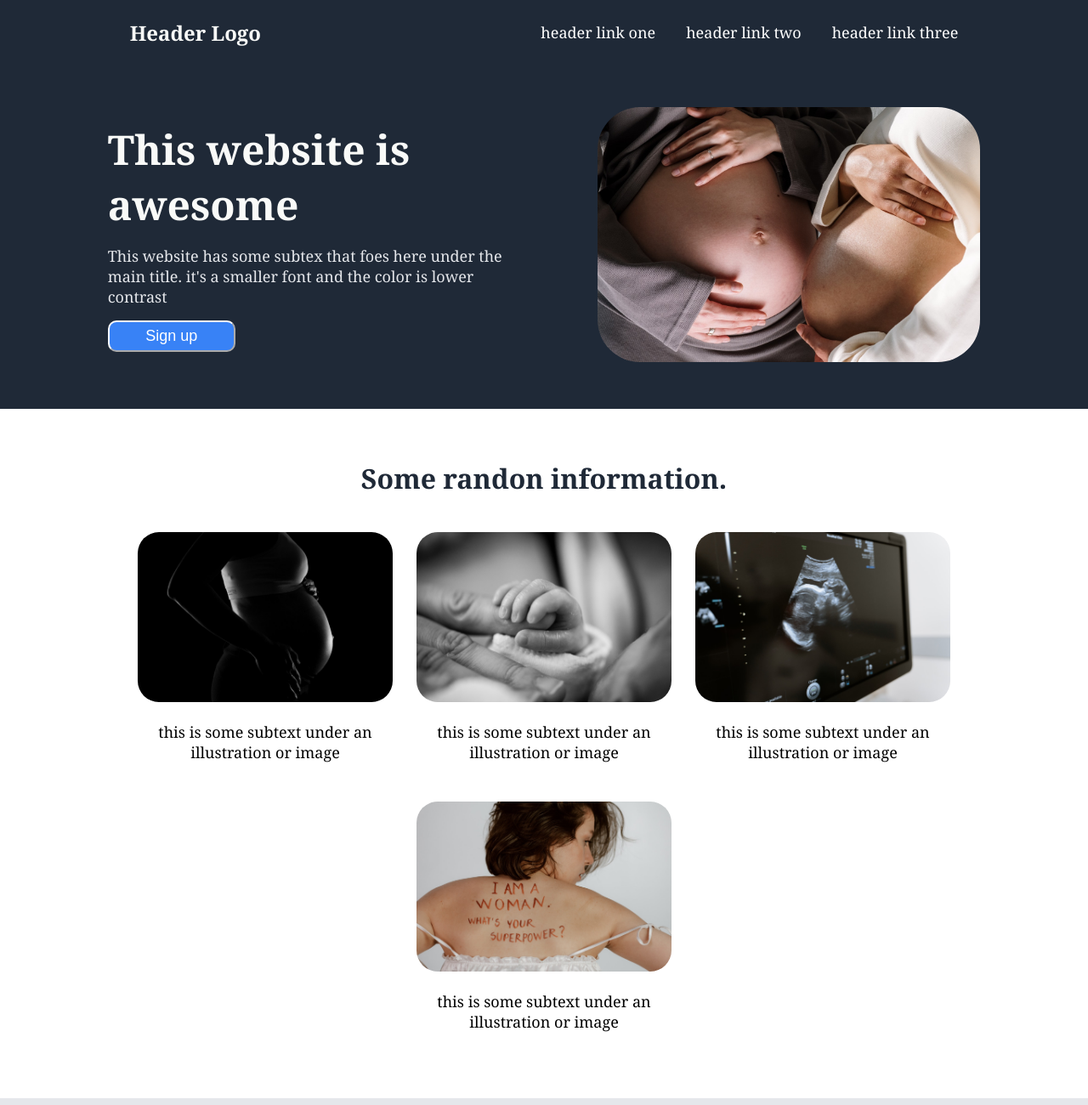
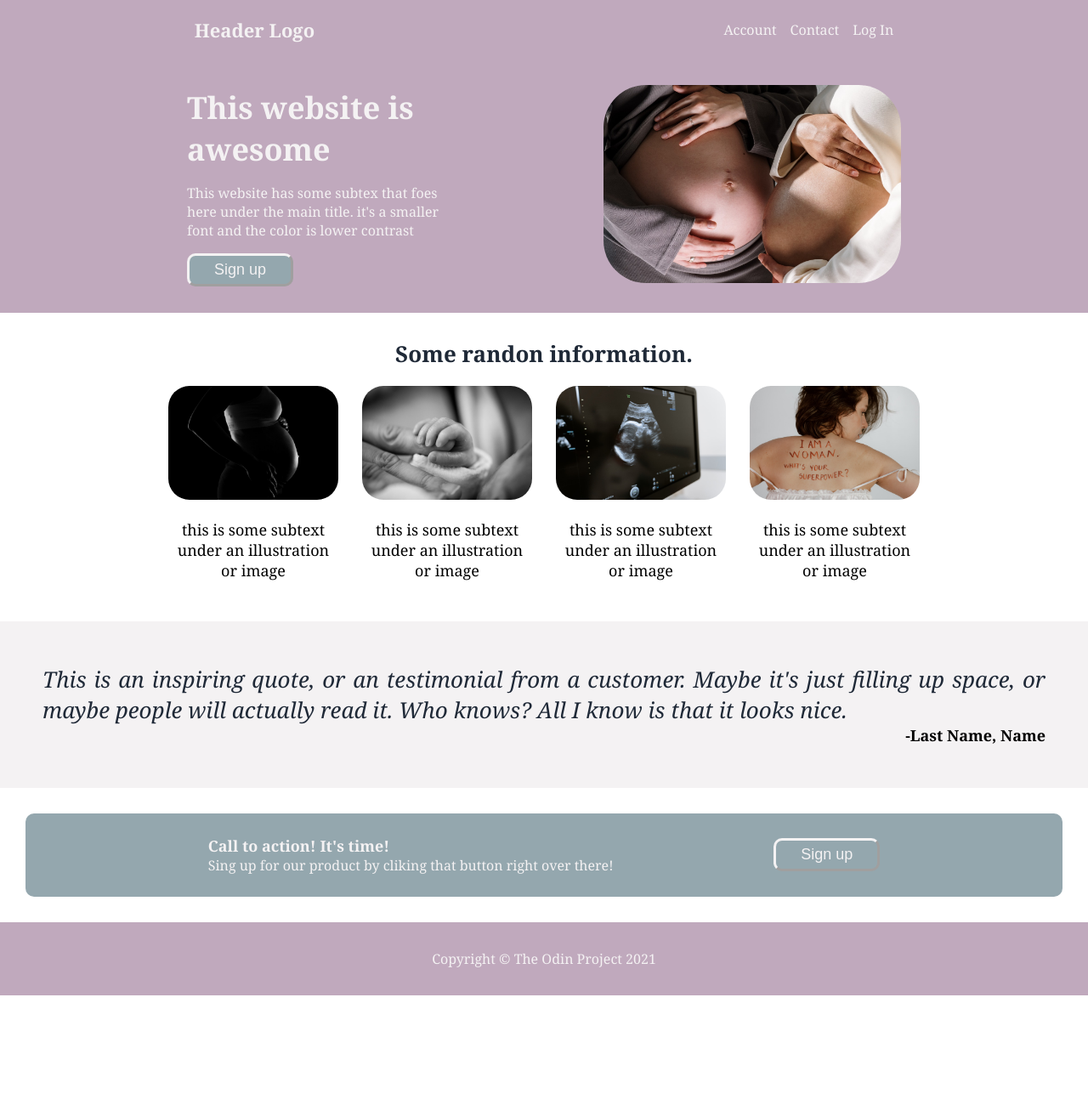
Before and after one commit to heitortessaro/odin-landing-page, a plain HTML site: page index.html in a window 1280 px wide. Shown: the top 1300 px of the page at 85% size. After the commit the page ends 1171 px from the top, so only its background shows below. Drawn offline with Linux system fonts and the light colour scheme.

Commit message:
Update sizing and color pallet.

```diff
--- a/index.html
+++ b/index.html
@@ -13,9 +13,9 @@
             Header Logo
         </div>
         <ul class="headerLinks">
-            <li><a href="google.com">header link one</a></li>
-            <li><a href="google.com">header link two</a></li>
-            <li><a href="google.com">header link three</a></li>
+            <li><a href="google.com">Account</a></li>
+            <li><a href="google.com">Contact</a></li>
+            <li><a href="google.com">Log In</a></li>
         </ul>
     </div>
 
--- a/style.css
+++ b/style.css
@@ -3,44 +3,45 @@
 body{
     font-family: "Georgia", Cantarell, 'Open Sans', 'Helvetica Neue', sans-serif;
     margin: 0;
+    flex: 1;
 }
 
 .logo{
-    font-size: 24px;
+    font-size: 22px;
     font-weight: 600;
-    color: #F9FAF8;
+    color: #F4F2F3;
 }
 
 .headerLinks, .text, .footer{
-    font-size: 18px;
-    color: #E5E7EB;
+    font-size: 16px;
+    color: #F4F2F3;
 }
 
 h1 {
-    font-size: 48px;
+    font-size: 36px;
     font-weight: 900;
-    color: #F9FAF8;
+    color: #F4F2F3;
     margin: 0;
     padding: 0;
 }
 
 h1, .text{
-    width: 500px;
+    width: 300px;
 }
 
 .mainImage {
-    max-width: 450px;
+    max-width: 350px;
     height: auto;
     border-radius: 50px;
     margin: 0;
 }
 
 .header, .container-1, .footer{
-    background-color: #1F2937;
+    background-color: #C0A9BD;
 }
 
 .container-3{
-    background-color: #E5E7EB;
+    background-color: #F4F2F3;
 }
 
 ul {
@@ -49,17 +50,30 @@ ul {
 
 a {
     text-decoration: none;
-    color: white;
+    color: #F4F2F3;
 }
 
 button {
     border-radius: 10px;
-    background-color: #3882F6;
-    color: white;
-    border-color: white;
+    background-color: #94A7AE;
+    color: #F4F2F3;
+    border-color: #F4F2F3;
+    border-width: 3px;
     font-size: 18px;
     padding: 6px;
-    width: 150px;
+    width: 125px;
+}
+
+.title{
+    font-size: 26px;
+    color: #1F2937;
+    font-weight: 600;
+
+}
+
+.subimage {
+    border-radius: 25px;;
+    height: auto;
 }
 
 p{
@@ -67,38 +81,32 @@ p{
     text-align: center;
 }
 
-.title{
-    font-size: 32px;
-    color: #1F2937;
-    font-weight: 600;
-
-}
-
 .quote {
-    font-size: 36px;
+    font-size: 26px;
     color: #1F2937;
     font-style: italic;
-    font-weight: 50;
+    font-weight: lighter;
+    text-align: justify;
 }
 
 .author {
-    font-size: 20px;
-    font-weight: 900;
+    font-size: 18px;
+    font-weight: 600;
     text-align: right;
 }
 
-.subimage {
-    border-radius: 25px;;
-    max-width: 300px;
-    height: auto;
+.subimage, p{
+    max-width: 200px;
 }
 
+
+
 .call-1,.call-2{
-    color: white;
+    color: #F4F2F3;
 }
 
 .call-1{
-    font-size: 22px;
+    font-size: 18px;
     font-weight: 600;
 }
 
@@ -106,6 +114,7 @@ p{
 body {
     display: flex;
     flex-direction: column;
+    flex: 1 1 0%;
 }
 
 .header{
@@ -117,11 +126,11 @@ body {
 
 ul {
     display: flex;
-    gap: 36px;
+    gap: 16px;
 }
 
 .container-1{
-    padding: 50px;
+    padding: 30px;
     display: flex;
     justify-content:space-evenly;
     align-items: center;
@@ -136,18 +145,13 @@ ul {
 }
 
 .container-2{
-    gap: 42px;
-    margin-top: 60px;
-    margin-bottom: 60px;
+    gap: 20px;
+    margin-top: 30px;
+    margin-bottom: 30px;
     display: flex;
     flex-direction: column;
     justify-content: center;
     align-items: center;
-}
-
-.container-3{
-
-    padding: 100px;
 }
 
 .information{
@@ -158,21 +162,24 @@ ul {
     align-items: center;
 }
 
+.container-3{
+    padding: 50px;
+}
+
 .imageText{
-    max-width: 300px
+    max-width: 200px
 }
 
 .container-4{
     display: flex;
     justify-content:space-evenly;
     align-items: center;
-    padding: 36px;
-    background-color: #3882F6;
+    padding: 26px;
+    background-color: #94A7AE;
     border-radius: 10px;
-    margin-top: 75px;
-    margin-bottom: 75px;
-    margin-left: 200px;
-    margin-right: 200px;
+    margin: 30px;
+    margin-bottom: 30px;
+
 }
 
 .footer{
```
